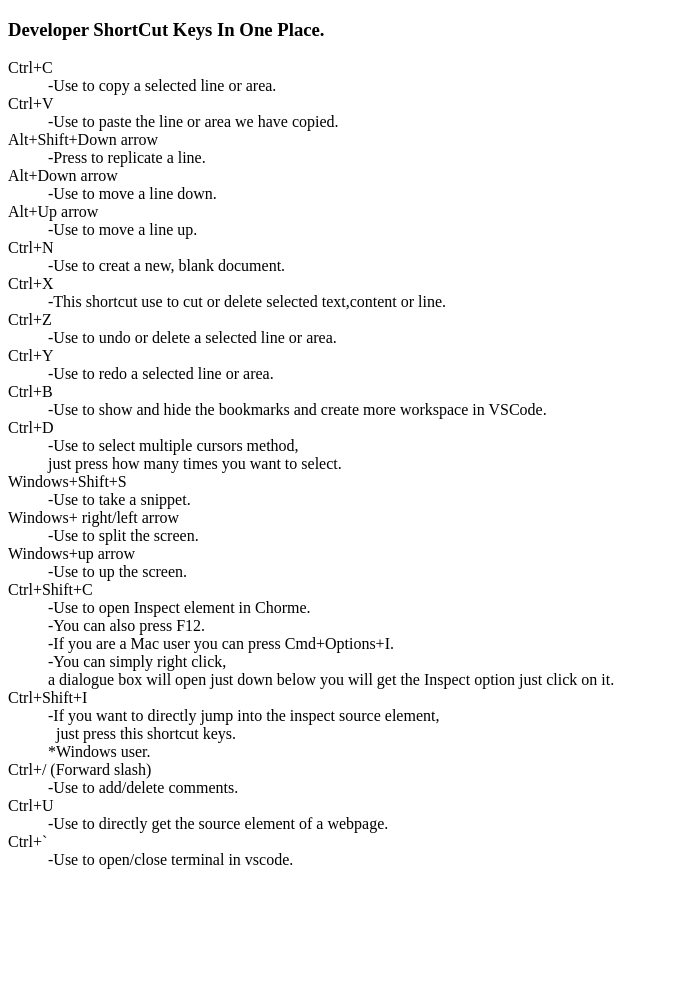
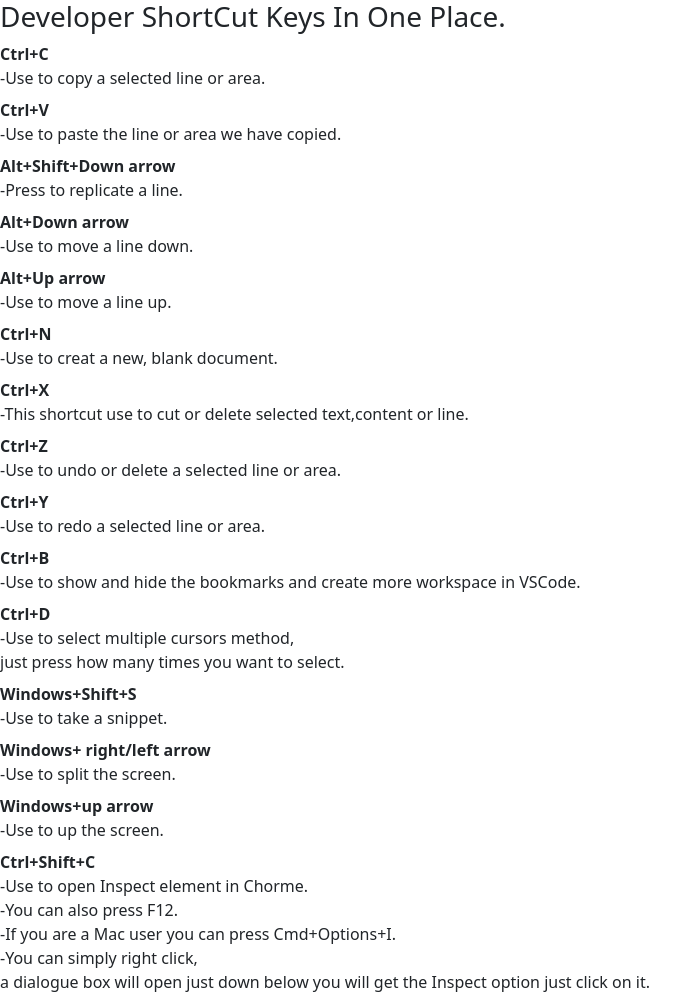
Before and after one commit to 777s999/dev_shortkeys, a plain HTML site: page index.html in a window 1280 px wide. Shown: the top 997 px of the page, without its empty margins (0-677 px from the left). Before the commit the page ends 885 px from the top, so only its background shows below. Drawn offline with nearby package versions, Linux system fonts and the light colour scheme.

Commit message:
added bootstrap and stylesheet

```diff
--- a/index.html
+++ b/index.html
@@ -4,6 +4,8 @@
     <meta charset="UTF-8">
     <meta http-equiv="X-UA-Compatible" content="IE=edge">
     <meta name="viewport" content="width=device-width, initial-scale=1.0">
+    <link href="https://cdn.jsdelivr.net/npm/bootstrap@5.3.0/dist/css/bootstrap.min.css" rel="stylesheet" integrity="sha384-9ndCyUaIbzAi2FUVXJi0CjmCapSmO7SnpJef0486qhLnuZ2cdeRhO02iuK6FUUVM" crossorigin="anonymous">
+    <link rel="stylesheet" href="./style.css">
     <title>Developer Shortcut Keys</title>
 </head>
 <body>
```
Also changed, not shown: style.css (added).
